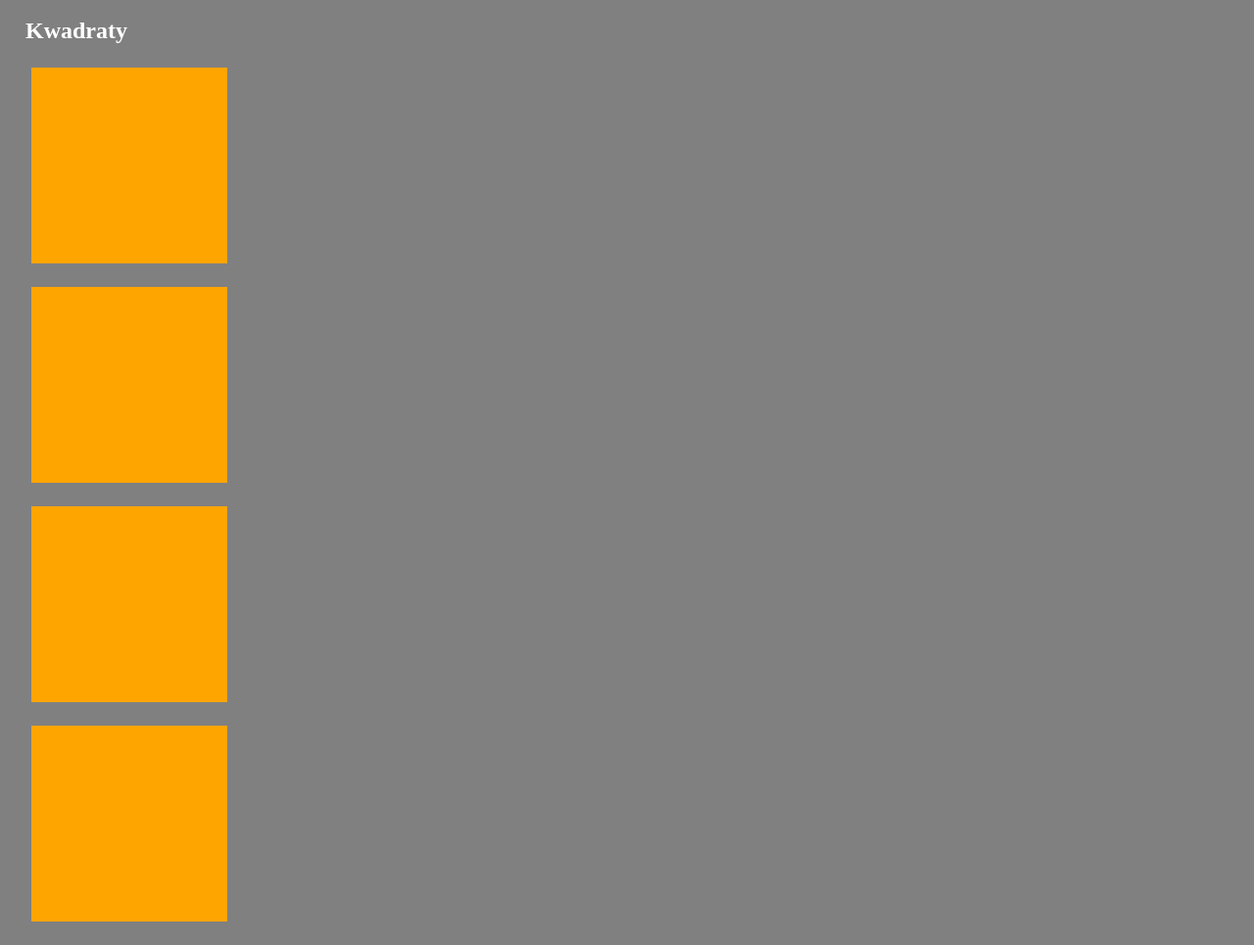
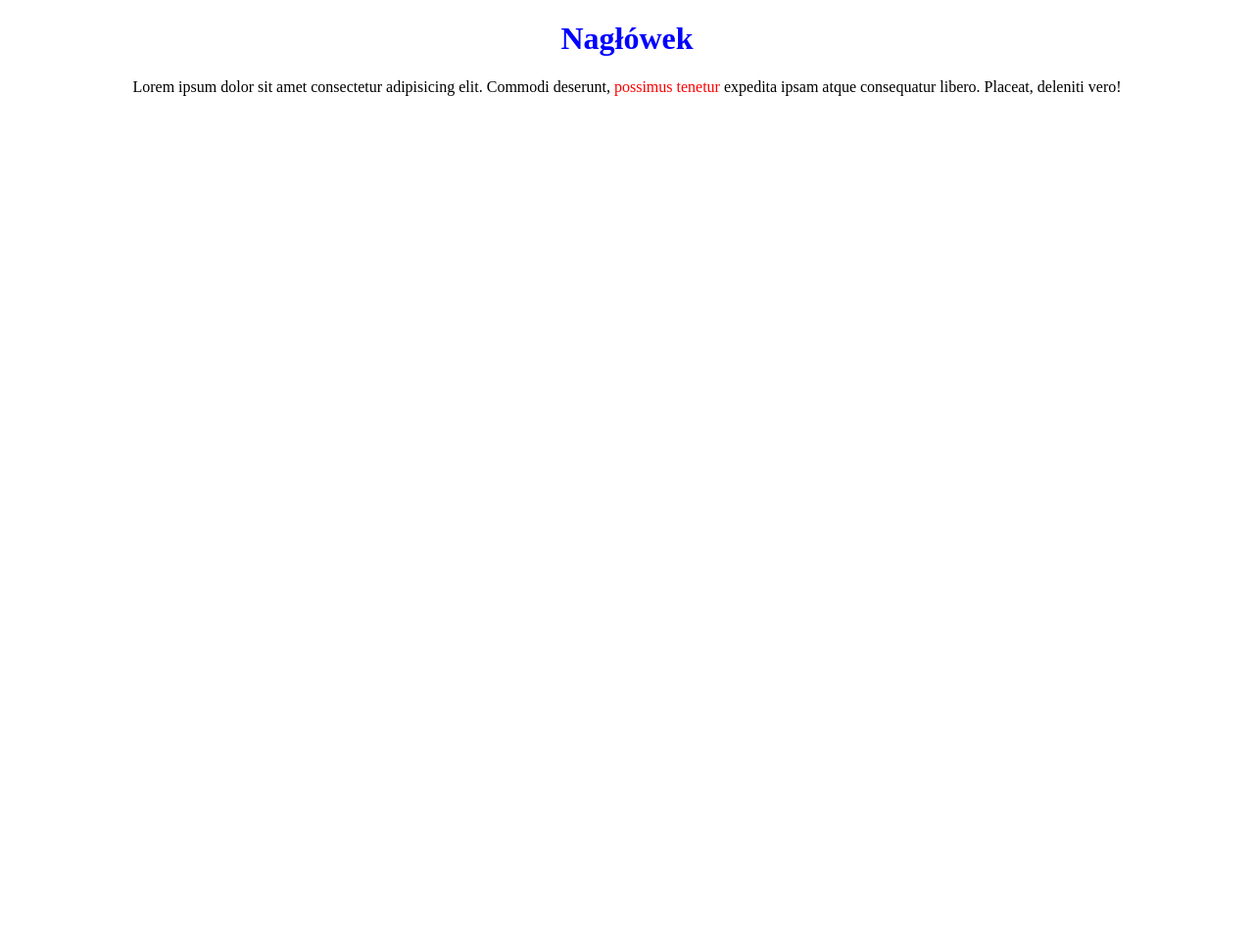
Before and after one commit to kkozak77/zadani-css, a plain HTML site: page index.html in a window 1280 px wide. Shown: the whole page at 98% size. After the commit the page ends 800 px from the top, so only its background shows below. Drawn offline with Linux system fonts and the light colour scheme.

Commit message:
css-tekst

```diff
--- a/css/style.css
+++ b/css/style.css
@@ -1,14 +1,14 @@
-body {
-    background-color: grey;
 
-}
 
 /* Selektor Znacznika */
-h2 {
-    color:white;
-    font-size: 2,3em;
-    margin: 18px;
+h1 {
+    color: blue;
+    text-align: center
 }
+P {
+    text-align: center }
+
+
 
 .square1 {
     background-color: orange;
@@ -16,24 +16,3 @@ h2 {
     width: 200px;
     height: 200px;
 }
-
-.square2 {
-    background-color: orange;
-    margin: 24px;
-    width: 200px;
-    height: 200px;
-}
-
-.square3 {
-    background-color: orange;
-    margin: 24px;
-    width: 200px;
-    height: 200px;
-}
-
-.square4 {
-    background-color: orange;
-    margin: 24px;
-    width: 200px;
-    height: 200px;
-}
--- a/index.html
+++ b/index.html
@@ -10,18 +10,12 @@
 </head>
 <body>
 
-    <div>
-        <h2>Kwadraty</h2>
+    <h1>Nagłówek</h1>
+    <P>
+        Lorem ipsum dolor sit amet consectetur adipisicing elit. Commodi deserunt, <span style="color:red">possimus tenetur</span> expedita ipsam atque consequatur libero. Placeat, deleniti vero!
 
-        <div class="square1"></div>
+    </P>
 
-        <div class="square2"></div>
-
-        <div class="square3"></div>
-
-        <div class="square4"></div>
-
-    </div>
 
 
 </body>
```
